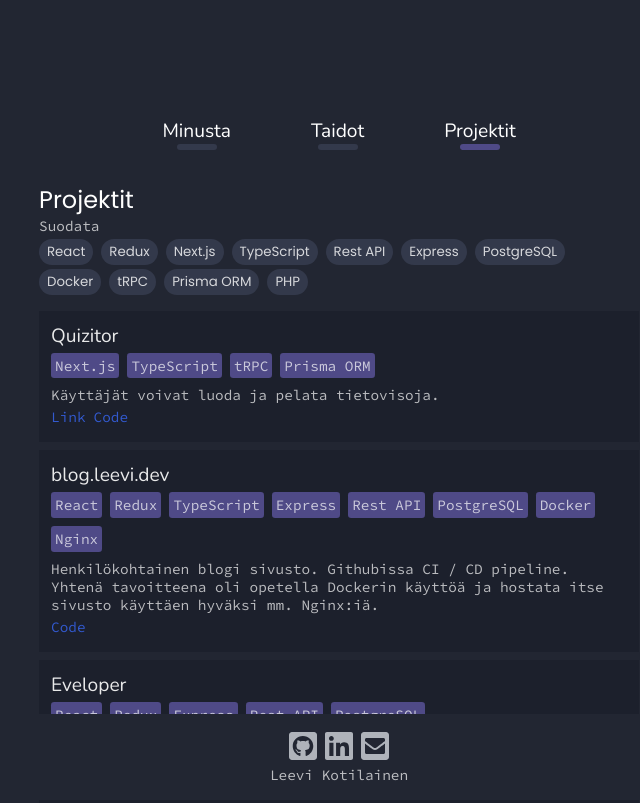
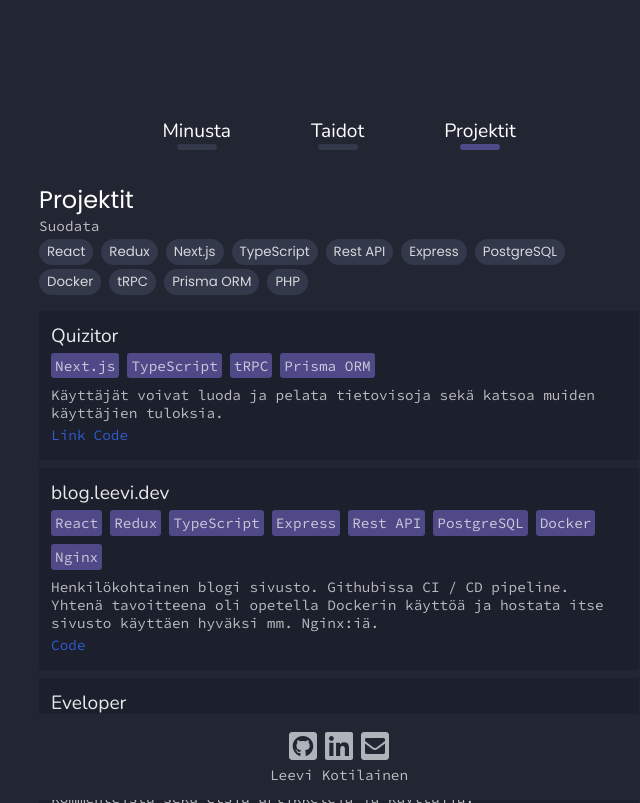
Before and after one commit to leeviko/portfolio, a Next.js app: page /projects in a window 1280 px wide. Shown: the whole page, without its empty margins (301-941 px from the left). Built offline with nearby package versions, Linux system fonts and the light colour scheme.

Commit message:
Add project + update texts

```diff
--- a/pages/projects.js
+++ b/pages/projects.js
@@ -1,16 +1,16 @@
-import { useState } from "react";
-import Head from "next/head";
+import { useState } from 'react';
+import Head from 'next/head';
 
-import Project from "../components/Project";
+import Project from '../components/Project';
 
-import styles from "../styles/Projects.module.css";
-import Image from "next/image";
+import styles from '../styles/Projects.module.css';
+import Image from 'next/image';
 
 export default function Projects() {
   const projects = [
     {
       title: 'Quizitor',
-      desc: 'Käyttäjät voivat luoda ja pelata tietovisoja.',
+      desc: 'Käyttäjät voivat luoda ja pelata tietovisoja sekä katsoa muiden käyttäjien tuloksia.',
       tags: ['Next.js', 'TypeScript', 'tRPC', 'Prisma ORM'],
       link: 'https://quiz.leevi.dev/',
       code: 'https://github.com/leeviko/quizitor',
@@ -35,10 +35,19 @@ export default function Projects() {
     },
     {
       title: 'Eveloper',
-      desc: 'Full stack Dev.to klooni',
+      desc: `Full stack Dev.to "klooni". Käyttäjä voi mm. luoda artikkeleja,
+             kommentoida, seurata toista käyttäjää, tykätä postauksista ja
+             kommenteista sekä etsiä artikkeleja ja käyttäjiä.`,
       tags: ['React', 'Redux', 'Express', 'Rest API', 'PostgreSQL'],
       link: '',
       code: 'https://github.com/leeviko/eveloper',
+    },
+    {
+      title: 'leevi.dev',
+      desc: 'Tämän sivuston koodi',
+      tags: ['Next.js'],
+      link: '',
+      code: 'https://github.com/leeviko/leevi.dev',
     },
     {
       title: 'Countries',
@@ -50,7 +59,7 @@ export default function Projects() {
     {
       title: 'E-Kirjasto',
       desc: 'E-kirjastossa käyttäjä voi lainata, etsiä ja palauttaa kirjoja. Admin voi lisätä, päivittää ja poistaa kirjoja.',
-      tags: ['PHP'],
+      tags: ['PHP', 'MySQL'],
       link: '',
       code: 'https://github.com/leeviko/e-kirjasto',
     },
```
